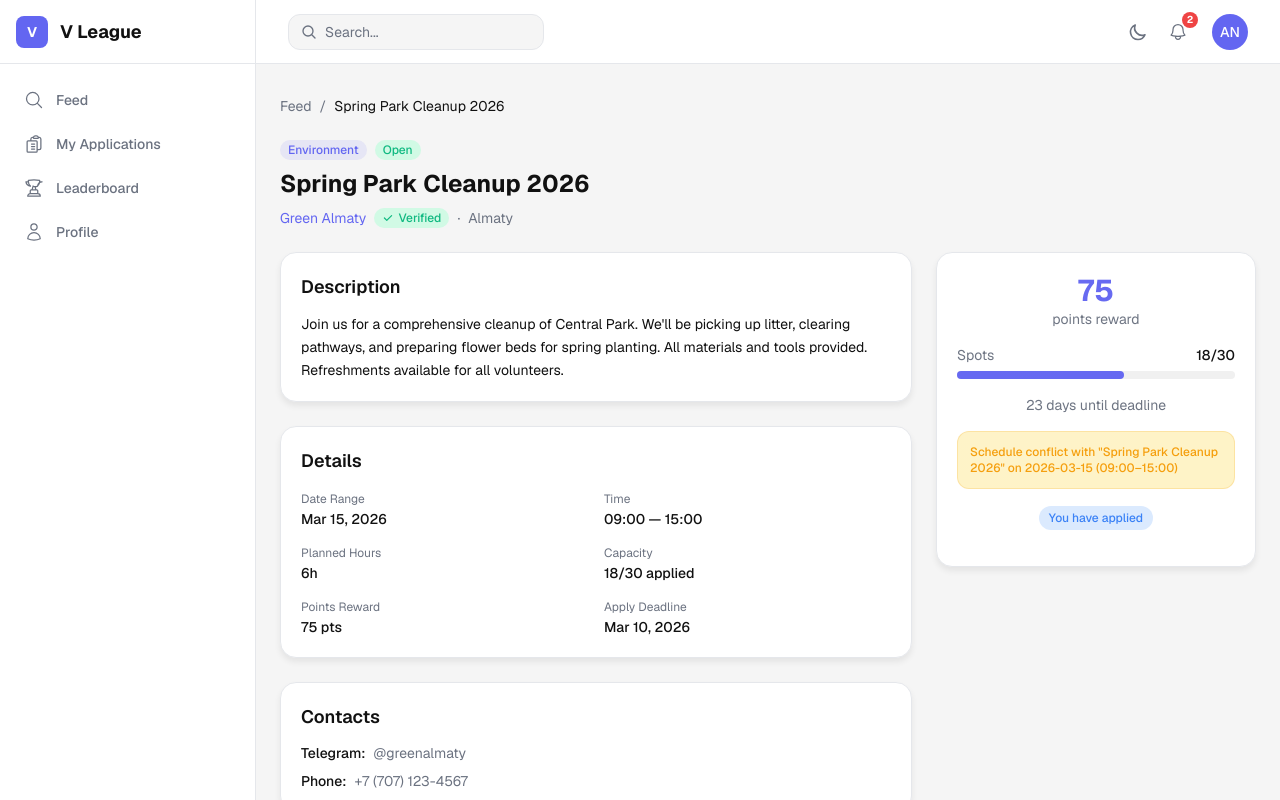
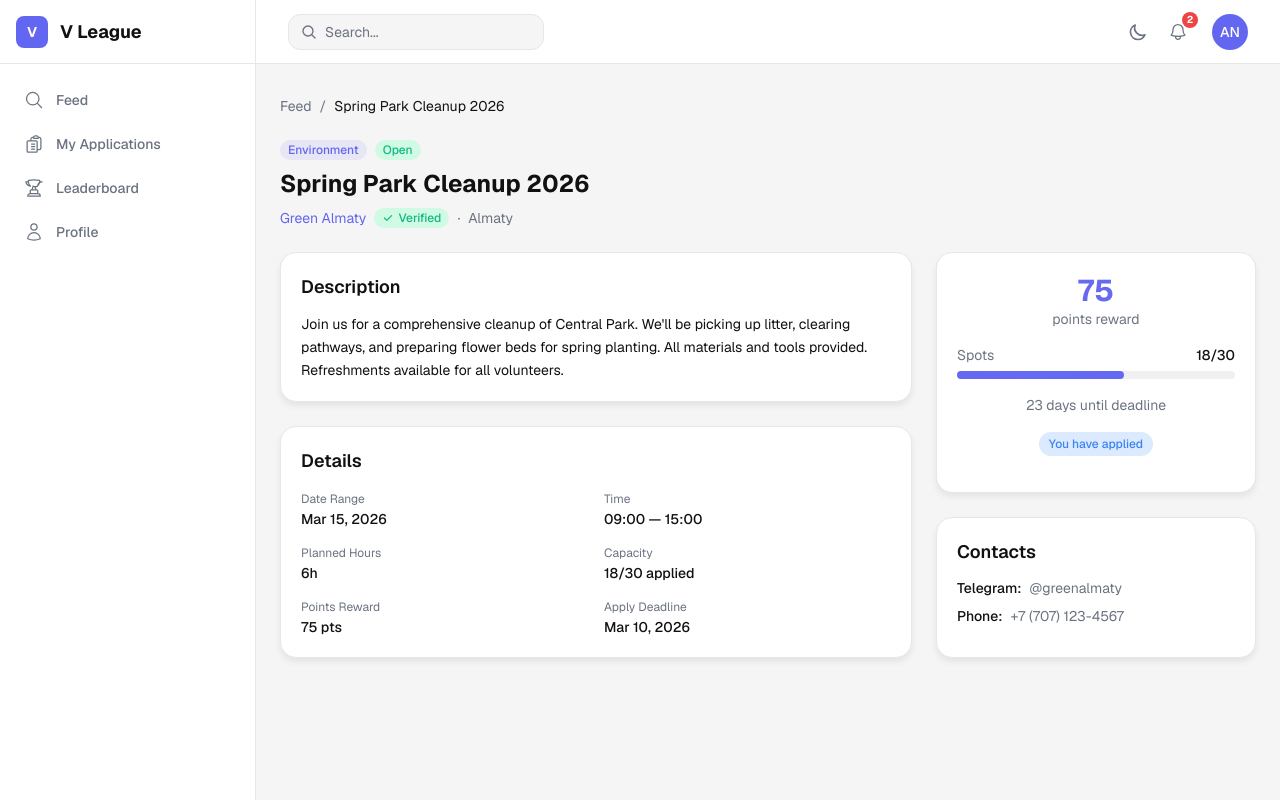
Before and after one commit to Luneve/v-league, a Next.js app: page /opportunity/opp-1 in a window 1280 px wide. Built offline with nearby package versions, Linux system fonts and the light colour scheme.

Commit message:
feat: UI/UX improvements

```diff
--- a/src/app/(volunteer)/opportunity/[id]/page.tsx
+++ b/src/app/(volunteer)/opportunity/[id]/page.tsx
@@ -29,7 +29,8 @@ export default function OpportunityDetailPage() {
 
   const conflict = useMemo(() => {
     if (!opportunity) return null;
-    return hasTimeOverlap(mockApplications, opportunity);
+    const otherApps = mockApplications.filter((a) => a.opportunityId !== opportunity.id);
+    return hasTimeOverlap(otherApps, opportunity);
   }, [opportunity]);
 
   if (!opportunity) {
@@ -110,11 +111,11 @@ export default function OpportunityDetailPage() {
         </div>
       )}
 
-      <div className="flex flex-col lg:flex-row gap-6">
+      <div className="flex flex-col lg:flex-row lg:items-stretch gap-6">
         {/* Main content */}
-        <div className="flex-1 max-w-3xl">
+        <div className="flex-1 lg:max-w-3xl flex flex-col gap-6">
           {/* Description */}
-          <SurfaceCard padding="md" className="mb-6">
+          <SurfaceCard padding="md">
             <h2 className="text-lg font-semibold text-text-primary mb-3">Description</h2>
             <p className="text-sm text-text-primary leading-relaxed whitespace-pre-wrap">
               {opportunity.description}
@@ -122,7 +123,7 @@ export default function OpportunityDetailPage() {
           </SurfaceCard>
 
           {/* Info grid */}
-          <SurfaceCard padding="md" className="mb-6">
+          <SurfaceCard padding="md" className="flex-1">
             <h2 className="text-lg font-semibold text-text-primary mb-4">Details</h2>
             <div className="grid grid-cols-1 sm:grid-cols-2 gap-4">
               <InfoItem label="Date Range" value={`${formatDate(opportunity.startDate)}${opportunity.startDate !== opportunity.endDate ? ` — ${formatDate(opportunity.endDate)}` : ""}`} />
@@ -136,30 +137,10 @@ export default function OpportunityDetailPage() {
               <InfoItem label="Apply Deadline" value={formatDate(opportunity.applyDeadline)} />
             </div>
           </SurfaceCard>
-
-          {/* Contacts */}
-          <SurfaceCard padding="md">
-            <h2 className="text-lg font-semibold text-text-primary mb-3">Contacts</h2>
-            <div className="flex flex-col gap-2 text-sm">
-              {opportunity.contacts.telegram && (
-                <div className="flex items-center gap-2 text-muted">
-                  <span className="font-medium text-text-primary">Telegram:</span>
-                  {opportunity.contacts.telegram}
-                </div>
-              )}
-              {opportunity.contacts.phone && (
-                <div className="flex items-center gap-2 text-muted">
-                  <span className="font-medium text-text-primary">Phone:</span>
-                  {opportunity.contacts.phone}
-                </div>
-              )}
-            </div>
-          </SurfaceCard>
         </div>
 
         {/* Right sidebar */}
-        <div className="lg:w-80">
-          <div className="lg:sticky lg:top-24">
+        <div className="lg:w-80 flex flex-col gap-6">
           <SurfaceCard spotlight padding="md">
             <div className="text-center mb-4">
               <p className="text-3xl font-bold text-accent">{opportunity.pointsReward}</p>
@@ -236,7 +217,25 @@ export default function OpportunityDetailPage() {
               <p className="text-sm text-muted text-center">This opportunity has concluded.</p>
             )}
           </SurfaceCard>
+
+          {/* Contacts */}
+          <SurfaceCard padding="md" className="flex-1">
+            <h2 className="text-lg font-semibold text-text-primary mb-3">Contacts</h2>
+            <div className="flex flex-col gap-2 text-sm">
+              {opportunity.contacts.telegram && (
+                <div className="flex items-center gap-2 text-muted">
+                  <span className="font-medium text-text-primary">Telegram:</span>
+                  {opportunity.contacts.telegram}
                 </div>
+              )}
+              {opportunity.contacts.phone && (
+                <div className="flex items-center gap-2 text-muted">
+                  <span className="font-medium text-text-primary">Phone:</span>
+                  {opportunity.contacts.phone}
+                </div>
+              )}
+            </div>
+          </SurfaceCard>
         </div>
       </div>
 
```
Also changed, not shown: 1 other file (tests, documents, lock files or other folders). Lines whose indentation alone changed are shown as unchanged.
